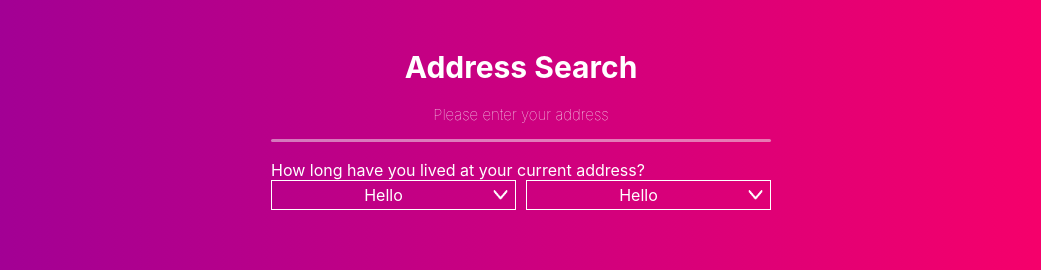
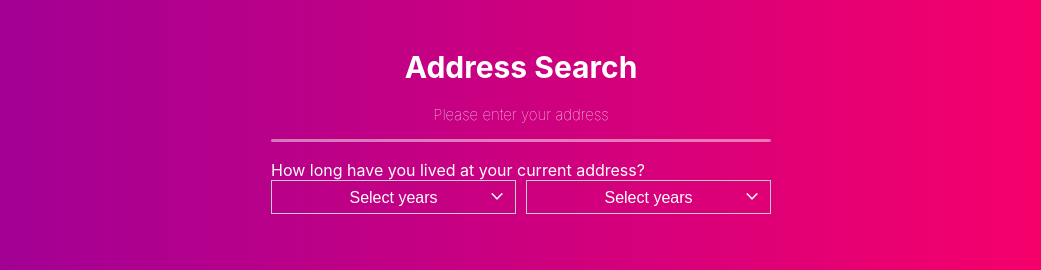
Before and after one commit to AaronElijah/address-finder, a React (Create React App) app: page / in a window 1280 px wide. Shown: the top 270 px of the page, without its empty margins (119-1160 px from the left). Built offline with nearby package versions, Linux system fonts and the light colour scheme.

Commit message:
refactor: use select for dropdown

```diff
--- a/src/components/Dropdown/Dropdown.css
+++ b/src/components/Dropdown/Dropdown.css
@@ -1,4 +1,4 @@
-.dropdown {
+/* .dropdown-box {
   box-sizing: border-box;
   border: 1px solid white;
   width: 245px;
@@ -9,11 +9,20 @@
   cursor: pointer;
   height: 30px;
 }
-.dropdown .label {
+
+.dropdown-box:hover {
+  opacity: 0.5;
+}
+
+.dropdown-box .contents {
+  width: 100%;
+}
+
+.dropdown-box .contents .label {
   height: 20px;
 }
 
-.dropdown .toggle-arrow {
+.dropdown-box .contents .toggle-arrow {
   display: block;
   width: 20px;
   height: 20px;
@@ -25,3 +34,24 @@
   right: 5px;
   position: relative;
 }
+
+.dropdown-list ul {
+  list-style: none;
+} */
+
+.dropdown {
+  width: 245px;
+  font-size: 16px;
+  border: 1px solid #ccc;
+  height: 34px;
+  -webkit-appearance: none;
+  -moz-appearance: none;
+  appearance: none;
+  text-align: center;
+  color: inherit;
+  background: url(../../assets//chevron-down.png) 95% / 5% no-repeat transparent;
+}
+
+.dropdown:hover {
+  opacity: 0.5;
+}
--- a/src/components/Dropdown/Dropdown.tsx
+++ b/src/components/Dropdown/Dropdown.tsx
@@ -1,12 +1,34 @@
 import "./Dropdown.css";
 
+// const;
+
 export const Dropdown = () => {
+  const defaultMessage = "Select years";
+  const options = [
+    { label: "1 year", value: 1 },
+    { label: "2 years", value: 2 },
+  ];
   return (
-    <div className="dropdown">
-      <div style={{ width: "100%" }}>
-        <span className="label">{"Hello"}</span>
-        <span className="toggle-arrow"></span>
-      </div>
-    </div>
+    // <div>
+    //   <div className="dropdown-box">
+    //     <div className="contents">
+    //       <span className="label">{"Hello"}</span>
+    //       <span className="toggle-arrow"></span>
+    //     </div>
+    //   </div>
+    //   <div className="dropdown-list">
+    //     <ul>
+    //       <li>{"1 Year"}</li>
+    //     </ul>
+    //   </div>
+    // </div>
+    <select className="dropdown" required>
+      <option style={{ display: "none" }} selected>
+        {defaultMessage}
+      </option>
+      {options.map((option) => (
+        <option value={option.value}>{option.label}</option>
+      ))}
+    </select>
   );
 };
```
